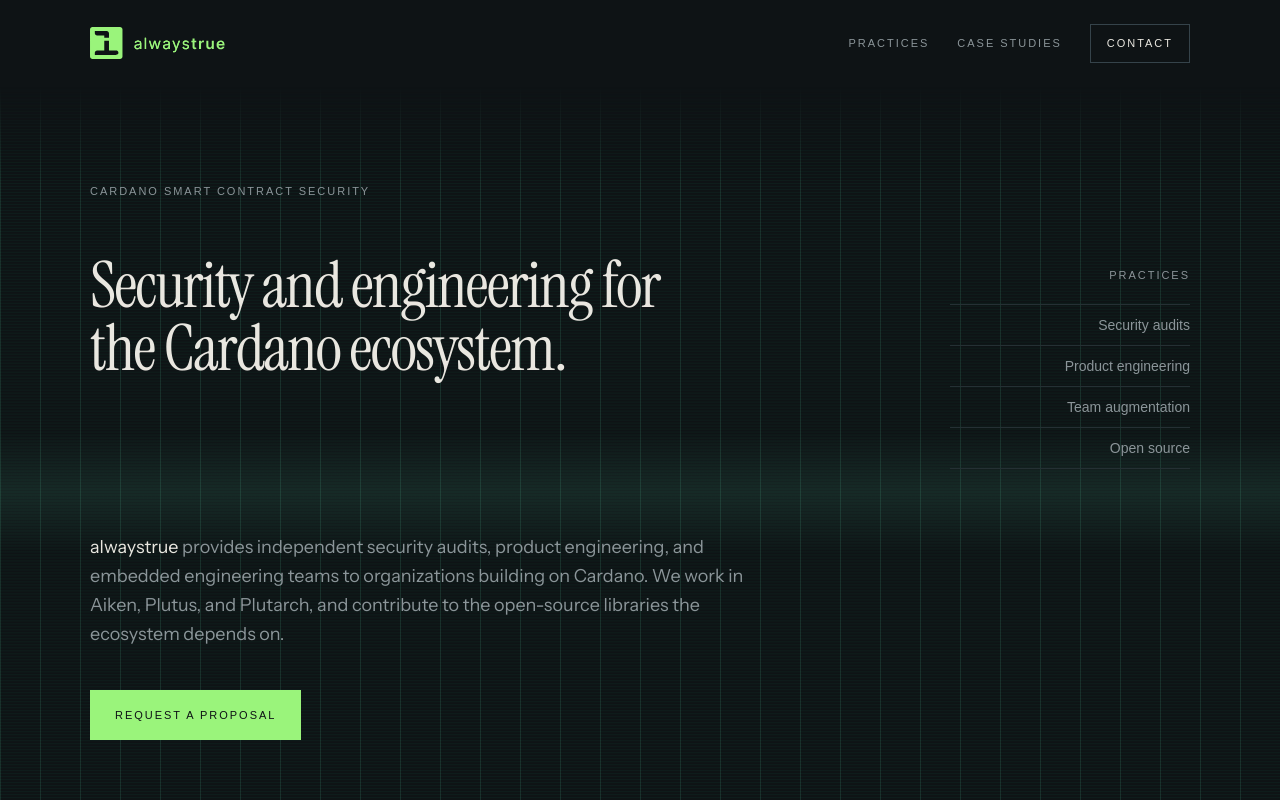
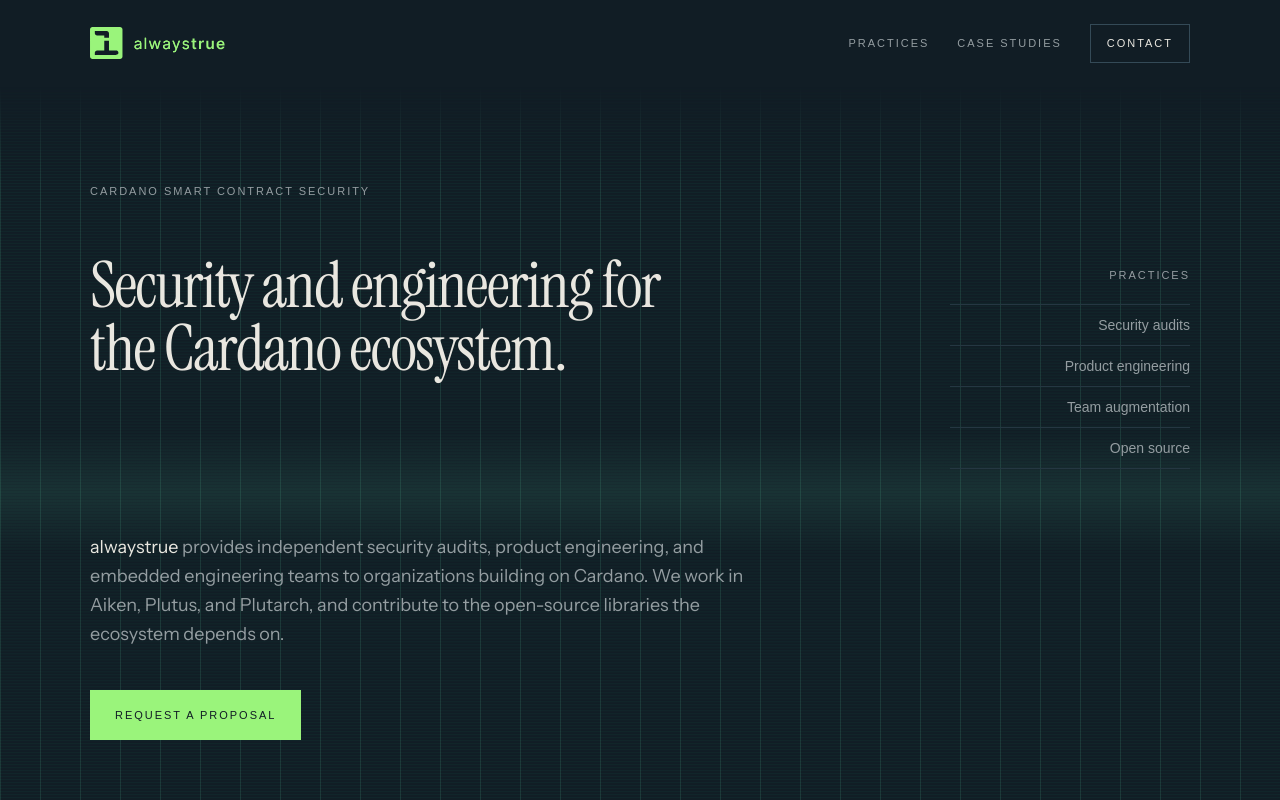
Before and after one commit to alwaystrueio/alwaystrueio, a Next.js app: page / in a window 1280 px wide. Shown: the top 800 px of the page. Built offline with nearby package versions, Linux system fonts and the light colour scheme; a web font is replaced by a local one.

Commit message:
Ground the site in the navy of the audit report covers

```diff
--- a/app/globals.css
+++ b/app/globals.css
@@ -4,16 +4,19 @@
 
 @layer base {
   :root {
-    /* Ground: cooler and deeper than the old #1a1f24, so the green reads as a
-       mark rather than as ambient glow. */
-    --ink: #0e1315;
-    --ink-raised: #151b1e;
-    --line: #253034;
-    --line-bright: #35434a;
+    /* Ground: the navy of the audit report covers, so the site and the PDFs it
+       links to read as one identity. The raised surface and rules are the
+       same hue, stepped up for separation. */
+    --ink: #111d25;
+    --ink-raised: #17242d;
+    --line: #253742;
+    --line-bright: #344a57;
 
     /* Text: warm off-white, not pure white — closer to paper than to screen. */
     --bone: #e9e7e0;
-    --muted: #8b9599;
+    /* Lifted just enough to keep 4.5:1 where the hero's sweep band passes
+       behind it. */
+    --muted: #949da1;
 
     /* Brand. --brand is the logo green; used for marks and the validator only. */
     --brand: #9af47b;
```
Also changed, not shown: components/crt-hero.tsx (+5 -5 lines).
